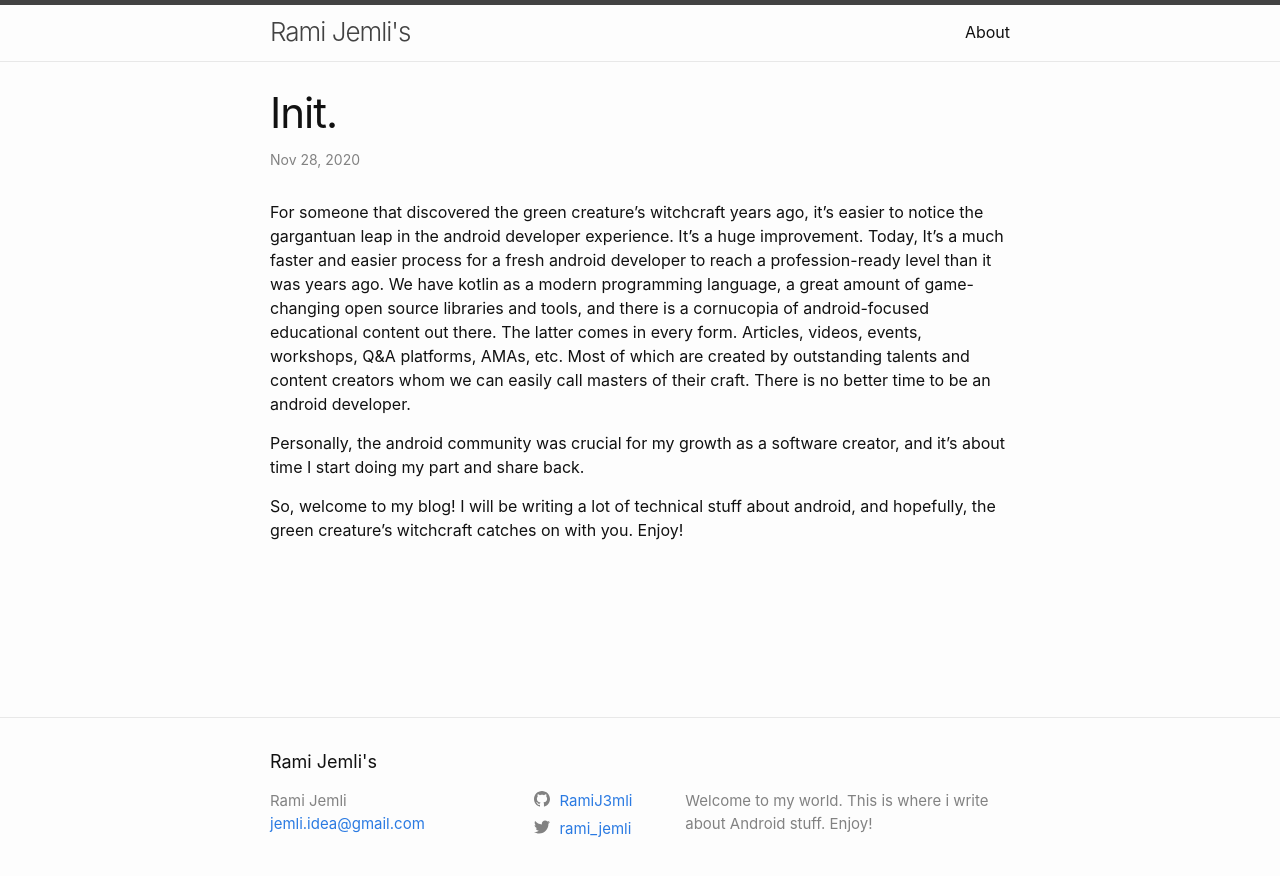
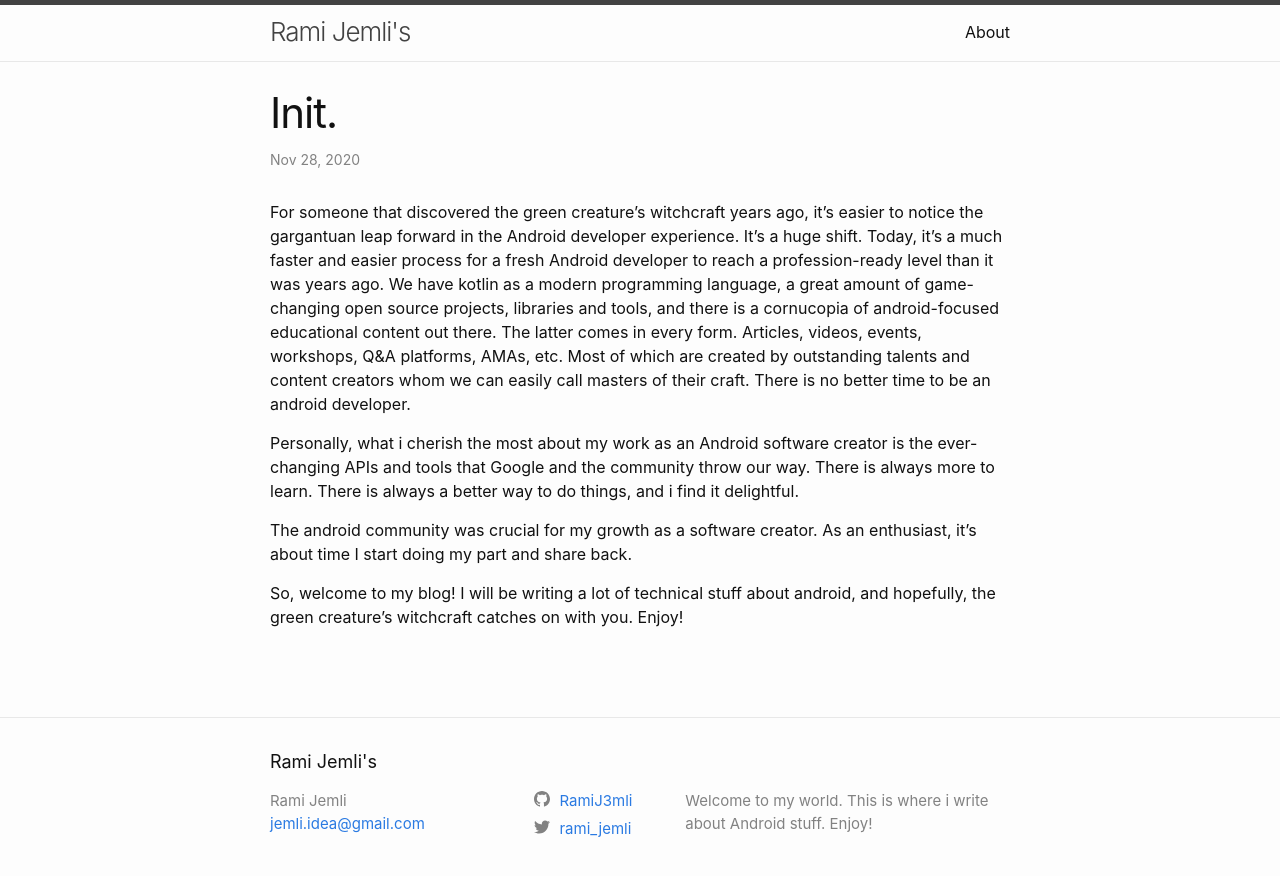
Before and after one commit to RamiJ3mli/rami-jemli, a Jekyll site: the page built from _posts/2020-11-28-init.markdown, in a window 1280 px wide. Shown: the top 876 px of the page. Built offline with Jekyll 4.4.1, drawn with Linux system fonts in a browser that asks for light colours.

Commit message:
Update init article

```diff
--- a/_posts/2020-11-28-init.markdown
+++ b/_posts/2020-11-28-init.markdown
@@ -4,8 +4,10 @@ title:  "Init."
 date:   2020-11-28 12:08:35 +0100
 categories: Init
 ---
-For someone that discovered the green creature's witchcraft years ago, it's easier to notice the gargantuan leap in the android developer experience. It's a huge improvement. Today, It's a much faster and easier process for a fresh android developer to reach a profession-ready level than it was years ago. We have kotlin as a modern programming language, a great amount of game-changing open source libraries and tools, and there is a cornucopia of android-focused educational content out there. The latter comes in every form. Articles, videos, events, workshops, Q&A platforms, AMAs, etc. Most of which are created by outstanding talents and content creators whom we can easily call masters of their craft. There is no better time to be an android developer.
+For someone that discovered the green creature's witchcraft years ago, it's easier to notice the gargantuan leap forward in the Android developer experience. It's a huge shift. Today, it's a much faster and easier process for a fresh Android developer to reach a profession-ready level than it was years ago. We have kotlin as a modern programming language, a great amount of game-changing open source projects, libraries and tools, and there is a cornucopia of android-focused educational content out there. The latter comes in every form. Articles, videos, events, workshops, Q&A platforms, AMAs, etc. Most of which are created by outstanding talents and content creators whom we can easily call masters of their craft. There is no better time to be an android developer.
 
-Personally, the android community was crucial for my growth as a software creator, and it's about time I start doing my part and share back.
+Personally, what i cherish the most about my work as an Android software creator is the ever-changing APIs and tools that Google and the community throw our way. There is always more to learn. There is always a better way to do things, and i find it delightful.
 
-So, welcome to my blog! I will be writing a lot of technical stuff about android, and hopefully, the green creature's witchcraft catches on with you. Enjoy!
+The android community was crucial for my growth as a software creator. As an enthusiast, it’s about time I start doing my part and share back.
+
+So, welcome to my blog! I will be writing a lot of technical stuff about android, and hopefully, the green creature’s witchcraft catches on with you. Enjoy!
```
